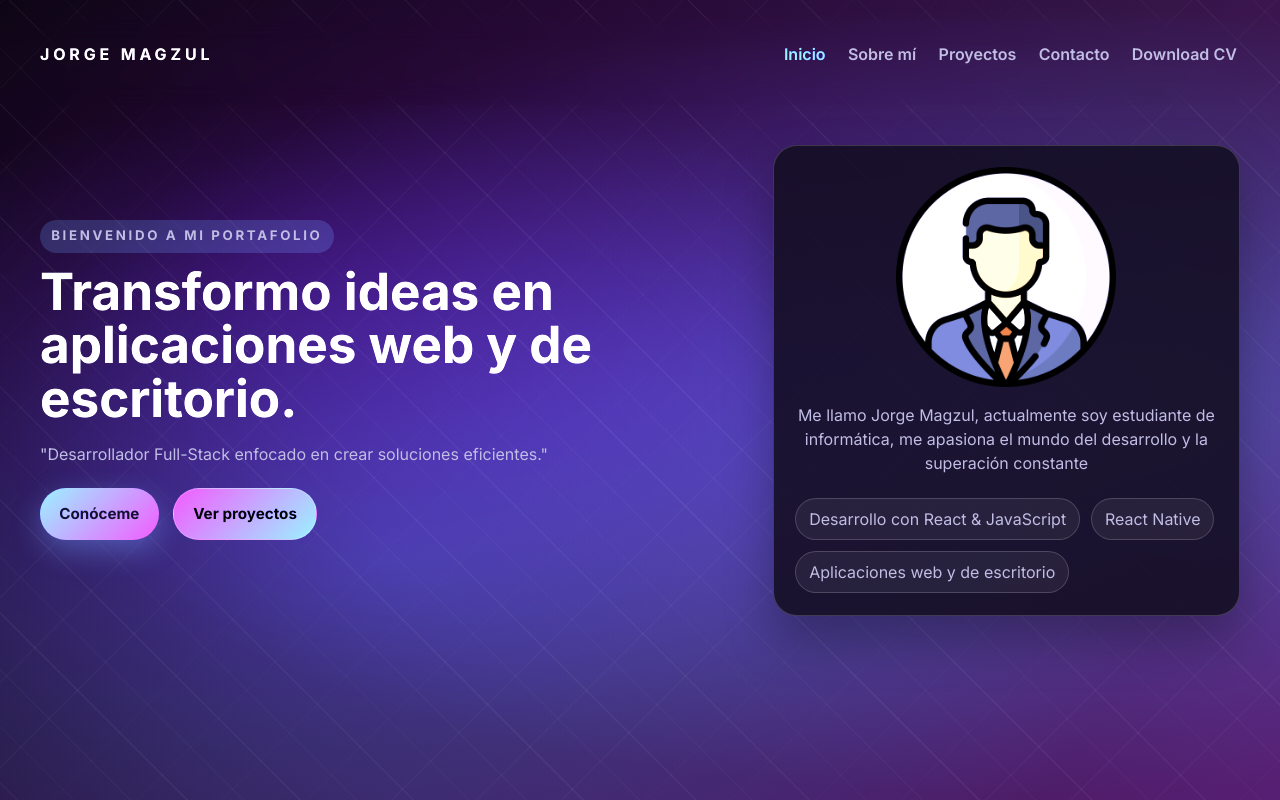
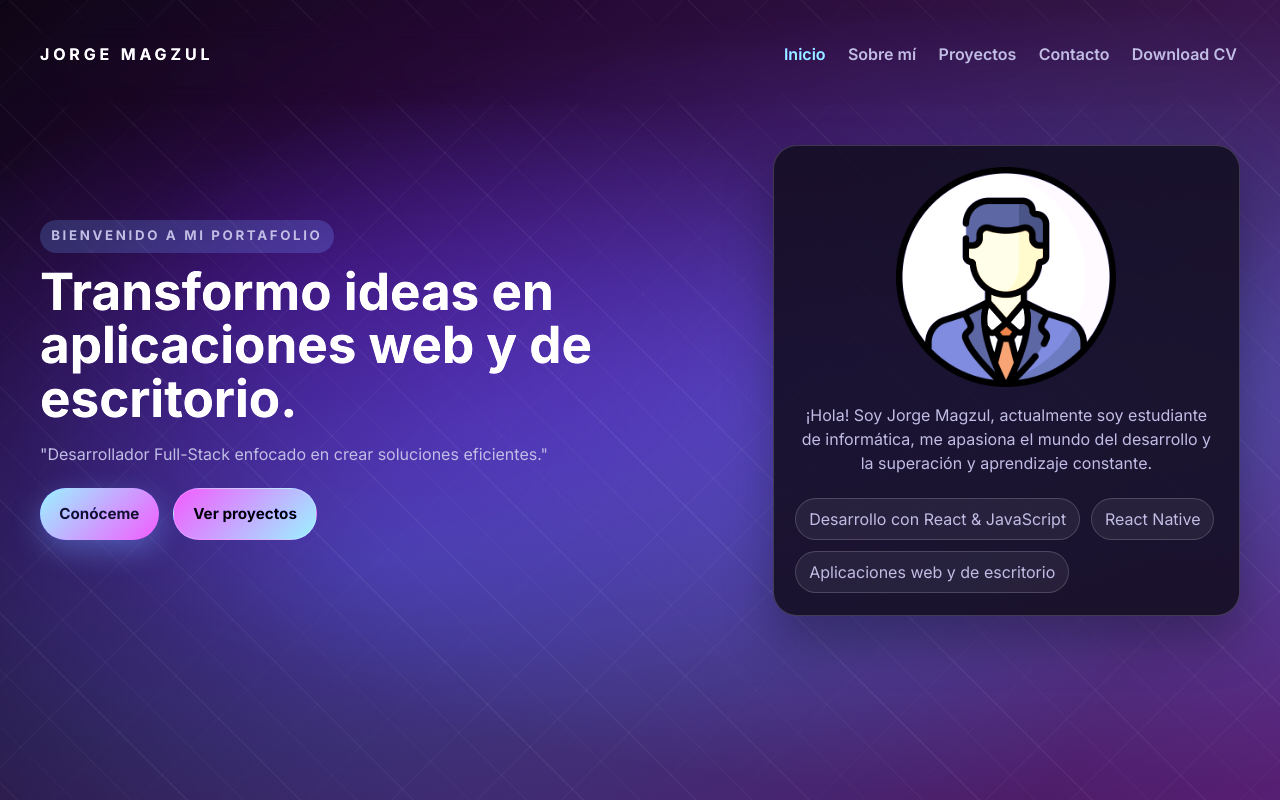
Before and after one commit to jmagzul-2024029/Portafolio_Digital, a React (Vite) app: page / in a window 1280 px wide. Built offline with nearby package versions, Linux system fonts and the light colour scheme.

Commit message:
refactor: Modificación de textos de página de inicio

```diff
--- a/src/features/home/HomePage.jsx
+++ b/src/features/home/HomePage.jsx
@@ -22,7 +22,7 @@ function HomePage() {
 
             <aside className="hero-card" aria-label="Foto de perfil">
                 <img src={DevImg} alt="Jorge Magzul" />
-                <p>Me llamo Jorge Magzul, actualmente soy estudiante de informática, me apasiona el mundo del desarrollo y la superación constante</p>
+                <p>¡Hola! Soy Jorge Magzul, actualmente soy estudiante de informática, me apasiona el mundo del desarrollo y la superación y aprendizaje constante.</p>
                 <ul className="highlights">
                     <li>Desarrollo con React & JavaScript</li>
                     <li>React Native</li>
```
